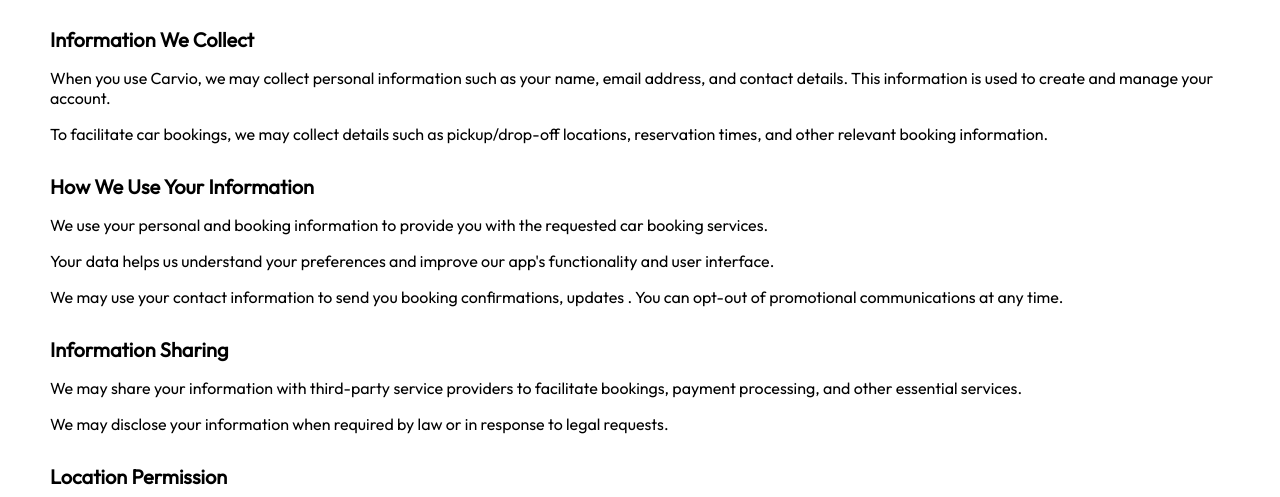
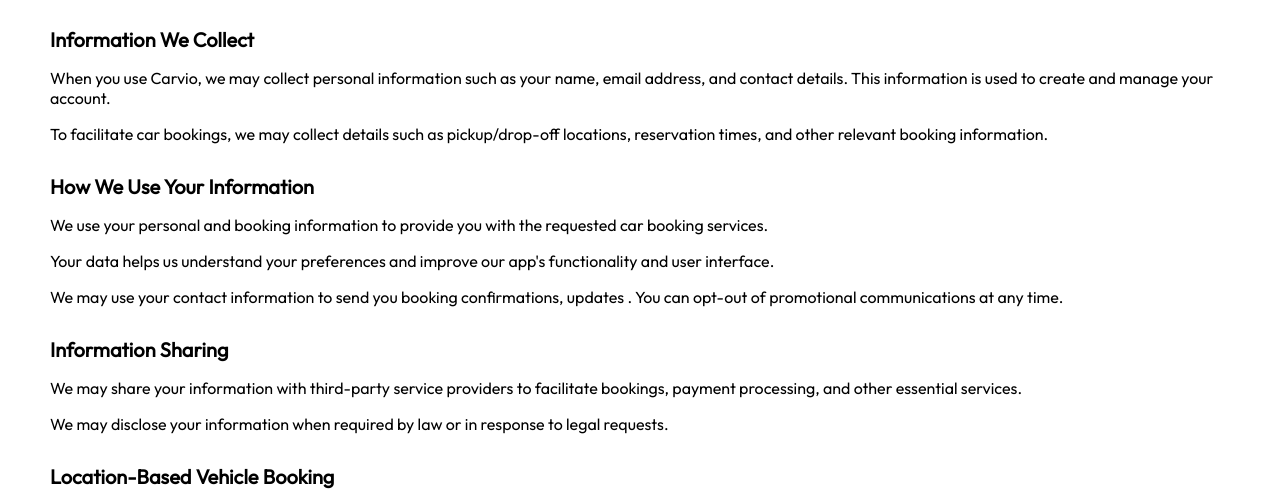
Before and after one commit to Ismailvk/carvio_privacy_policy, a plain HTML site: page index.html in a window 1280 px wide. Shown: the part 303-800 px from the top of the page. Drawn offline with Linux system fonts and the light colour scheme.

Commit message:
fully completed
fully completed

```diff
--- a/index.html
+++ b/index.html
@@ -35,8 +35,6 @@
     <p>We may share your information with third-party service providers to facilitate bookings, payment processing, and
       other essential services.</p>
     <p>We may disclose your information when required by law or in response to legal requests.</p>
-
-    <div class="sub-heading">Location Permission</div>
    <div class="sub-heading">Location-Based Vehicle Booking</div>
 <p>Carvio provides a convenient vehicle booking experience without requiring access to your device's location. You can easily view and book available vehicles for your journey without the need for location permissions.</p>
 <p>We want to assure you that we respect your privacy, and Carvio does not access, read, or transfer any personal or sensitive information without your explicit consent.</p>
```
